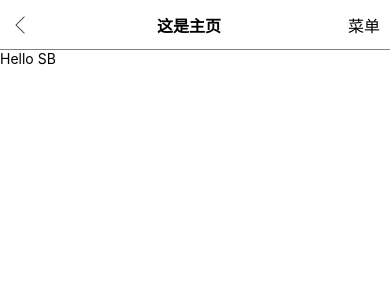
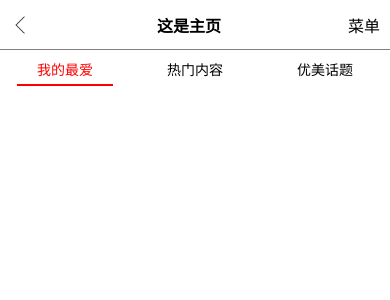
Before and after one commit to hutaodediannao/ReactNativeProject, a React Native app: screen / in a window 390 px wide. Shown: the top 300 px of the page. Built offline with nearby package versions, Linux system fonts and the light colour scheme.

Commit message:
1、自定义TabLayout提交

```diff
--- a/app/Main.js
+++ b/app/Main.js
@@ -2,13 +2,17 @@ import React from 'react';
 // eslint-disable-next-line no-unused-vars
 import {View, Text, Image, ListView, ScrollView, ToastAndroid} from 'react-native';
 import HeaderView from './component/HeaderView.js';
+import TabLayout from './component/TabLayout';
+
+const data = ['我的最爱', '热门内容', '优美话题'];
 
 class MainPage extends React.Component {
     render() {
         return (
             <View>
                 <HeaderView leftClick={this.left} centerTitle="这是主页" mode={2} clickRight={this.clickRight}/>
-                <Text>Hello SB</Text>
+
+                <TabLayout datas={data}/>
             </View>
         );
     }
--- /dev/null
+++ b/app/component/TabLayout.js
@@ -0,0 +1,82 @@
+import React from 'react';
+import {View, Text, StyleSheet, TouchableOpacity, ToastAndroid} from 'react-native';
+
+const indicatorHeight = 2;
+class TabLayout extends React.Component {
+
+    constructor(props) {
+        super(props);
+        this.state = ({
+            selectPosition: 0,
+        });
+    }
+
+    render() {
+        return (
+            <View
+                style={styles.tabStyle}
+            >
+                {this.getTabItems()}
+            </View>
+        );
+    }
+
+    getTabItems = () => {
+        let array = this.props.datas;
+        let tabItems = [];
+        for (let i = 0; i < array.length; i++) {
+            tabItems.push(
+                <TouchableOpacity onPress={() => {
+                    this.onChange(i);
+                }} key={i}>
+                    <Text style={this.state.selectPosition == i ?
+                        styles.checkTextStyle : styles.unCheckTextStyle}
+                    >{array[i]}</Text>
+                </TouchableOpacity>,
+            );
+        }
+        return tabItems;
+    };
+
+    onChange = (position) => {
+        // ToastAndroid.show('' + position, ToastAndroid.SHORT);
+        this.setState({
+            selectPosition: position,
+        });
+    };
+}
+
+const styles = StyleSheet.create({
+    checkTextStyle: {
+        color: 'red',
+        width: '100%',
+        paddingLeft:20,
+        paddingRight: 20,
+        paddingTop:5,
+        paddingBottom: 5,
+        borderBottomColor: 'red',
+        borderBottomWidth: indicatorHeight,
+    },
+
+    unCheckTextStyle: {
+        color: 'black',
+        width: '100%',
+        paddingLeft:20,
+        paddingRight: 20,
+        paddingTop:5,
+        paddingBottom: 5,
+        borderBottomWidth: indicatorHeight,
+        borderBottomColor: 'white',
+    },
+
+    tabStyle: {
+        width: '100%',
+        flexDirection: 'row',
+        justifyContent: 'space-around',
+        alignItems: 'center',
+        backgroundColor: 'white',
+        height: 40,
+    },
+});
+
+export default TabLayout;
```
